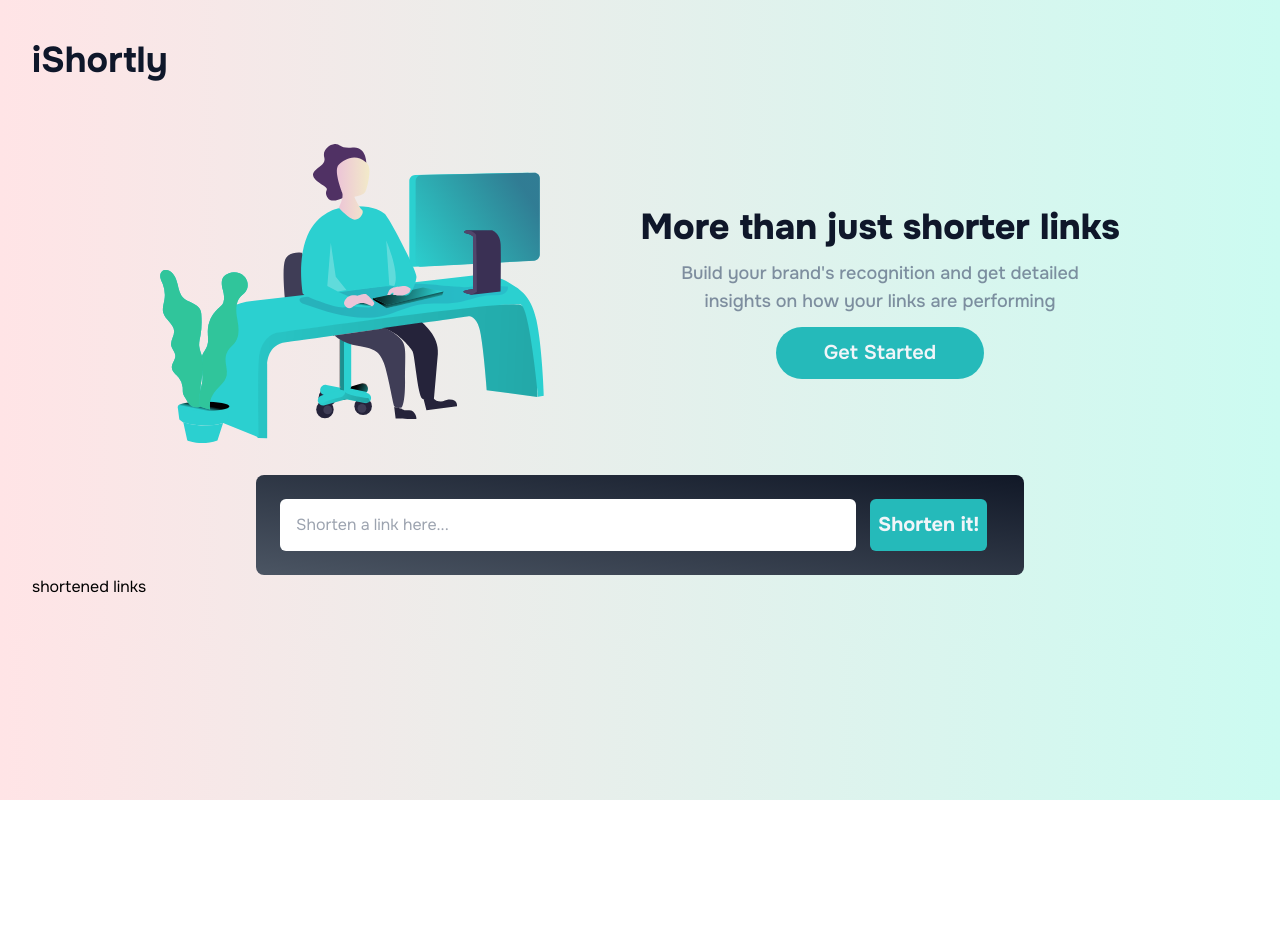
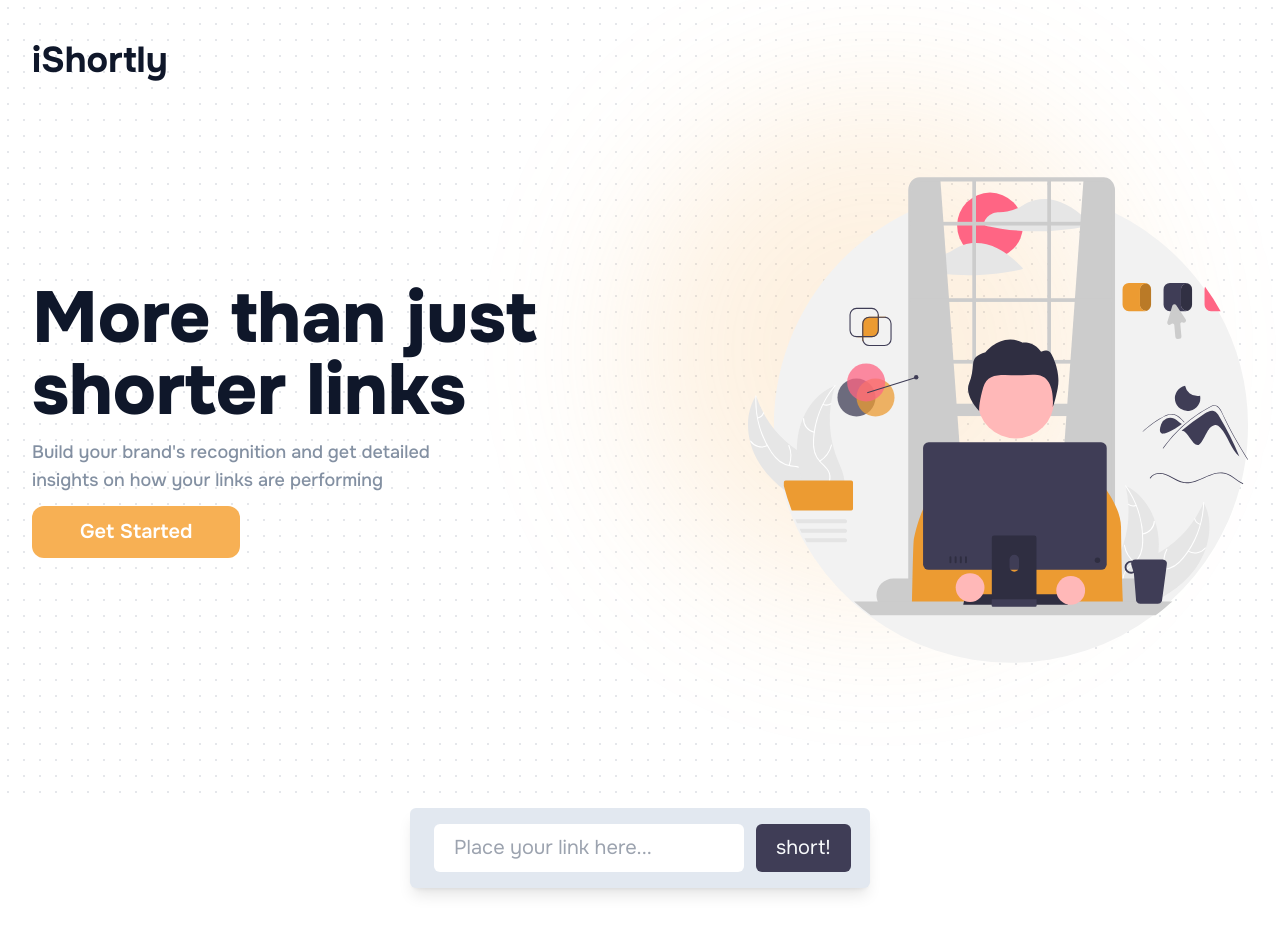
Before and after one commit to Git-Darkmoon/iShortly, a Next.js app: page / in a window 1280 px wide. Before the commit the page ends 800 px from the top, so only its background shows below. Built offline with nearby package versions, Linux system fonts and the light colour scheme.

Commit message:
styles: global color palette and schema changed and improved.

```diff
--- /dev/null
+++ b/app/components/FormContainer.tsx
@@ -0,0 +1,30 @@
+import { useRef, useState } from "react"
+
+const FormContainer = () => {
+  const [shortUrl, setShortUrl] = useState()
+  const inputRef = useRef<HTMLInputElement>(null)
+
+  return (
+    <>
+      <form className="w-full mt-12 max-w-[460px] items-center justify-center text-xl mx-auto px-6 py-4 bg-slate-200 shadow-lg rounded-md">
+        <div className="flex gap-x-3">
+          <input
+            className="bg-white px-5 py-2.5 rounded-md"
+            type="text"
+            ref={inputRef}
+            placeholder="Place your link here..."
+          />
+          <button
+            type="button"
+            className="bg-darkViolet hover:bg-darkViolet/85 text-slate-50 px-5 py-2.5 rounded-md transition-colors"
+          >
+            short!
+          </button>
+        </div>
+        {/* <div className="mt-4">algo</div> */}
+      </form>
+    </>
+  )
+}
+
+export default FormContainer
--- a/app/components/Hero.tsx
+++ b/app/components/Hero.tsx
@@ -1,26 +1,26 @@
 import Image from "next/image"
-import svgWorking from "../../public/assets/images/illustration-working.svg"
+import svgBrowsing from "../../public/assets/images/illustrationBrowsing.svg"
 
 const Hero = () => {
   return (
-    <div className="w-full flex flex-col gap-12 md:gap-24 md:flex-row justify-center items-center mt-16">
+    <div className="w-full flex flex-col gap-12 md:gap-6 md:flex-row-reverse justify-center items-center h-[calc(100vh-7.5rem)]">
       <Image
-        src={svgWorking}
+        src={svgBrowsing}
         alt="lorem"
         width={200}
         height={100}
-        className="w-full md:max-w-96 bg-cover object-cover"
+        className="w-full max-w-72 md:max-w-96 xl:max-w-[500px]  bg-cover object-cover"
         priority
       />
-      <div className="flex flex-col gap-3 items-center">
-        <h1 className="text-center text-4xl font-extrabold text-slate-900">
+      <div className="flex flex-col gap-3 items-center md:items-start">
+        <h1 className="text-center md:text-left text-4xl md:max-w-[15ch] md:text-7xl font-extrabold text-slate-900">
           More than just shorter links
         </h1>
-        <p className="md:max-w-[35ch] text-lg text-slate-500/80 font-medium text-center text-pretty">
+        <p className="md:max-w-[35ch] text-lg text-slate-500/80 font-medium text-center md:text-left text-pretty">
           Build your brand&apos;s recognition and get detailed insights on how
           your links are performing
         </p>
-        <button className="text-xl text-slate-100 bg-primary-500 px-12 py-3 rounded-full font-semibold ">
+        <button className="text-xl text-white bg-primary-500 hover:bg-primary-700 px-12 py-3 rounded-xl font-semibold transition-colors">
           Get Started
         </button>
       </div>
--- a/app/components/ShortenContainer.tsx
+++ /dev/null
@@ -1,13 +0,0 @@
-import React from "react"
-import ShortenForm from "./ShortenForm"
-
-const ShortenContainer = () => {
-  return (
-    <div>
-      <ShortenForm />
-      <div>shortened links</div>
-    </div>
-  )
-}
-
-export default ShortenContainer
--- a/app/components/ShortenForm.tsx
+++ /dev/null
@@ -1,66 +0,0 @@
-"use client"
-
-import { useQuery } from "@tanstack/react-query"
-import axios from "axios"
-import { FormEvent } from "react"
-
-const API_URL = "https://cleanuri.com/api/v1/shorten"
-
-const ShortenForm = () => {
-  //   const queryLink: any = useQuery({
-  //     queryKey: ["shorten"],
-
-  //     queryFn: async () => {
-  //       const response: any = await axios.post(API_URL, {
-  //         url: "https://tanstack.com/query/latest/docs/react/quick-start",
-  //       })
-  //       const data = await response.json()
-  //       console.log(data)
-  //     },
-
-  //     staleTime: 1000 * 60 * 5,
-  //   })
-
-  const handleSubmit = async (e: FormEvent<HTMLFormElement>) => {
-    e.preventDefault()
-
-    const response = await fetch("https://api-ssl.bitly.com/v4/shorten", {
-      method: "POST",
-      headers: {
-        Authorization: "Bearer b5594b2eb2feed049c5513d8051ede35730ef4f0",
-        "Content-Type": "application/json",
-      },
-      body: JSON.stringify({
-        long_url: "https://github.com/Git-Darkmoon",
-        domain: "bit.ly",
-        group_guid: "Ba1bc23dE4F",
-      }),
-    })
-
-    const result = await response.json()
-    console.log(result)
-  }
-
-  return (
-    <form
-      onSubmit={handleSubmit}
-      className="mx-auto md:max-w-[48rem] mt-8 p-6 flex flex-col md:flex-row gap-3.5 bg-gradient-to-bl from-gray-900 to-gray-600 w-full rounded-lg"
-    >
-      <input
-        className="px-4 py-3 rounded-md w-full md:w-[80%]"
-        type="text"
-        name=""
-        id=""
-        placeholder="Shorten a link here..."
-      />
-      <button
-        className="px-2 py-3 rounded-md bg-primary-500 hover:bg-primary-700 font-bold text-xl text-slate-100 transition-colors"
-        type="submit"
-      >
-        Shorten it!
-      </button>
-    </form>
-  )
-}
-
-export default ShortenForm
--- a/app/layout.tsx
+++ b/app/layout.tsx
@@ -40,7 +40,11 @@ export default function RootLayout({
   children: React.ReactNode
 }) {
   return (
-    <html lang="en" className="bg-gradient-to-r from-rose-100 to-teal-100">
+    <html lang="en">
+      <div className="fixed top-0 -z-10 h-full w-full bg-white">
+        <div className="absolute inset-0 -z-9 h-full w-full bg-white bg-[radial-gradient(#e5e7eb_1px,transparent_1px)] [background-size:16px_16px]"></div>
+        <div className="absolute bottom-auto left-auto right-0 top-0 h-[500px] w-[500px] -translate-x-[30%] translate-y-[20%] rounded-full bg-primary-500/35 opacity-50 blur-[80px]"></div>
+      </div>
       <body className={onest.className}>{children}</body>
     </html>
   )
--- a/app/page.tsx
+++ b/app/page.tsx
@@ -1,21 +1,16 @@
 "use client"
 
+import FormContainer from "./components/FormContainer"
 import Header from "./components/Header"
 import Hero from "./components/Hero"
-import ShortenContainer from "./components/ShortenContainer"
-import { QueryClient, QueryClientProvider } from "@tanstack/react-query"
 
 const Home = () => {
-  const queryClient = new QueryClient()
-
   return (
-    <QueryClientProvider client={queryClient}>
-      <main className="px-8 py-10 ">
-        <Header />
-        <Hero />
-        <ShortenContainer />
-      </main>
-    </QueryClientProvider>
+    <main className="px-8 py-10 ">
+      <Header />
+      <Hero />
+      <FormContainer />
+    </main>
   )
 }
 
--- a/tailwind.config.ts
+++ b/tailwind.config.ts
@@ -10,10 +10,10 @@ const config: Config = {
     extend: {
       colors: {
         primary: {
-          "500": "#25BABA",
-          "700": "#21A7A7",
+          "500": "#f7b054",
+          "700": "#ec9b32",
         },
-        darkViolet: "	#3b3054",
+        darkViolet: "#3f3d56",
       },
       backgroundImage: {
         "gradient-radial": "radial-gradient(var(--tw-gradient-stops))",
```
Also changed, not shown: public/assets/images/illustrationBrowsing.svg (added).
